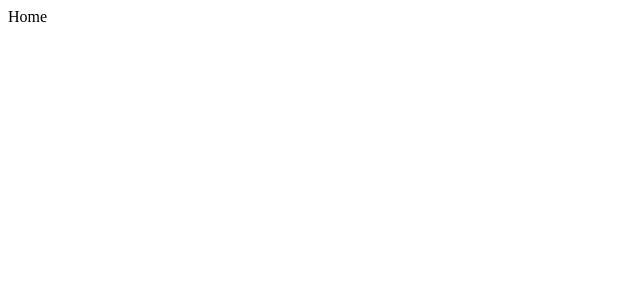
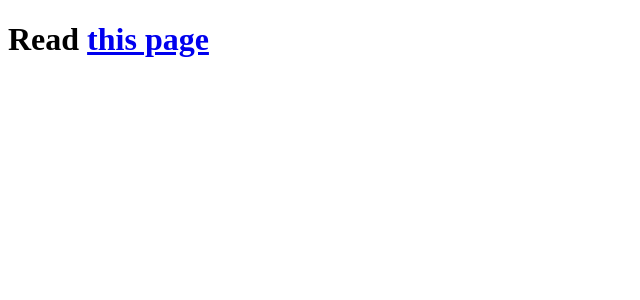
Before and after one commit to seanstory-dev/nextjs-practice, a Next.js app: page / in a window 1280 px wide. Shown: the top 300 px of the page, without its empty margins (0-640 px from the left). Built offline with nearby package versions, Linux system fonts and the light colour scheme.

Commit message:
Add pages and link

```diff
--- a/pages/index.js
+++ b/pages/index.js
@@ -1,4 +1,13 @@
+import Link from "next/link"; /* a 태그는 새로고침 발생 */
+
 const Home = () => {
-  return <div>Home</div>;
+  return (
+    <h1 className="title">
+      Read{" "}
+      <Link href="/posts/first-post">
+        <a>this page</a>
+      </Link>
+    </h1>
+  );
 };
 export default Home;
```
Also changed, not shown: pages/posts/first-post.js (added, +18 -0 lines).
